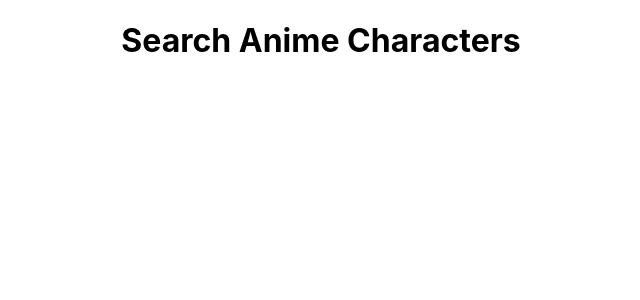
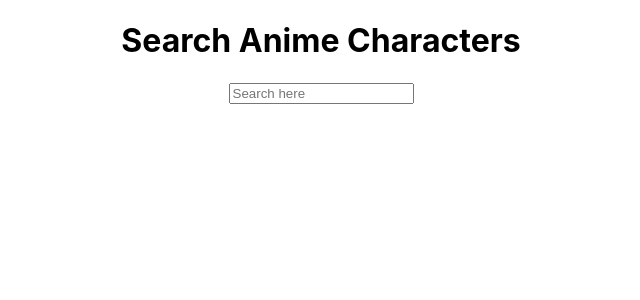
Before and after one commit to BAJRANG-BAJIYA/assignment, a React (Create React App) app: page / in a window 1280 px wide. Shown: the top 300 px of the page, without its empty margins (319-959 px from the left). Built offline with nearby package versions, Linux system fonts and the light colour scheme.

Commit message:
searchbar added

```diff
--- a/src/App.js
+++ b/src/App.js
@@ -1,10 +1,19 @@
 import './App.css';
 
 function App() {
+
   return (
+  <>
     <div className="App">
       <h1>Search Anime Characters</h1>
+      <input
+        type="text"
+        placeholder='Search here'
+        className='SearchInput'
+      />
     </div>
+  </>
+
   );
 }
 export default App;
```
